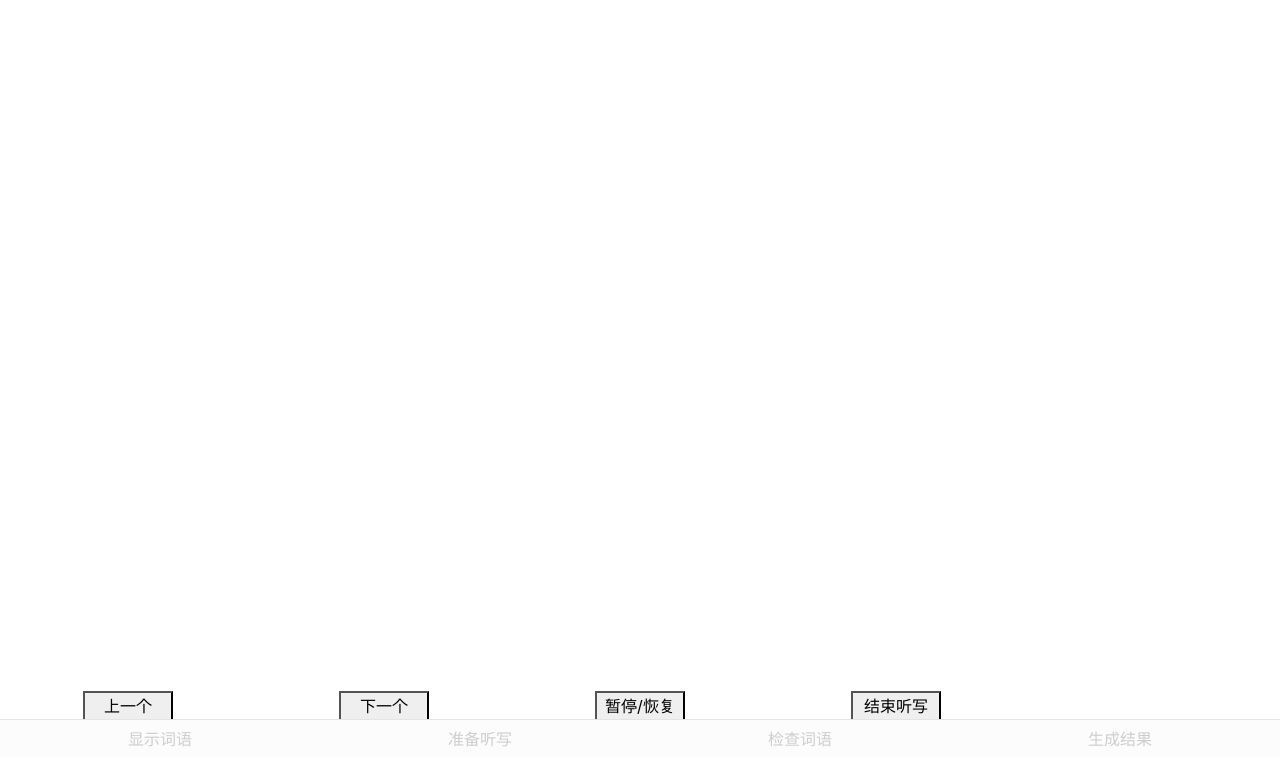
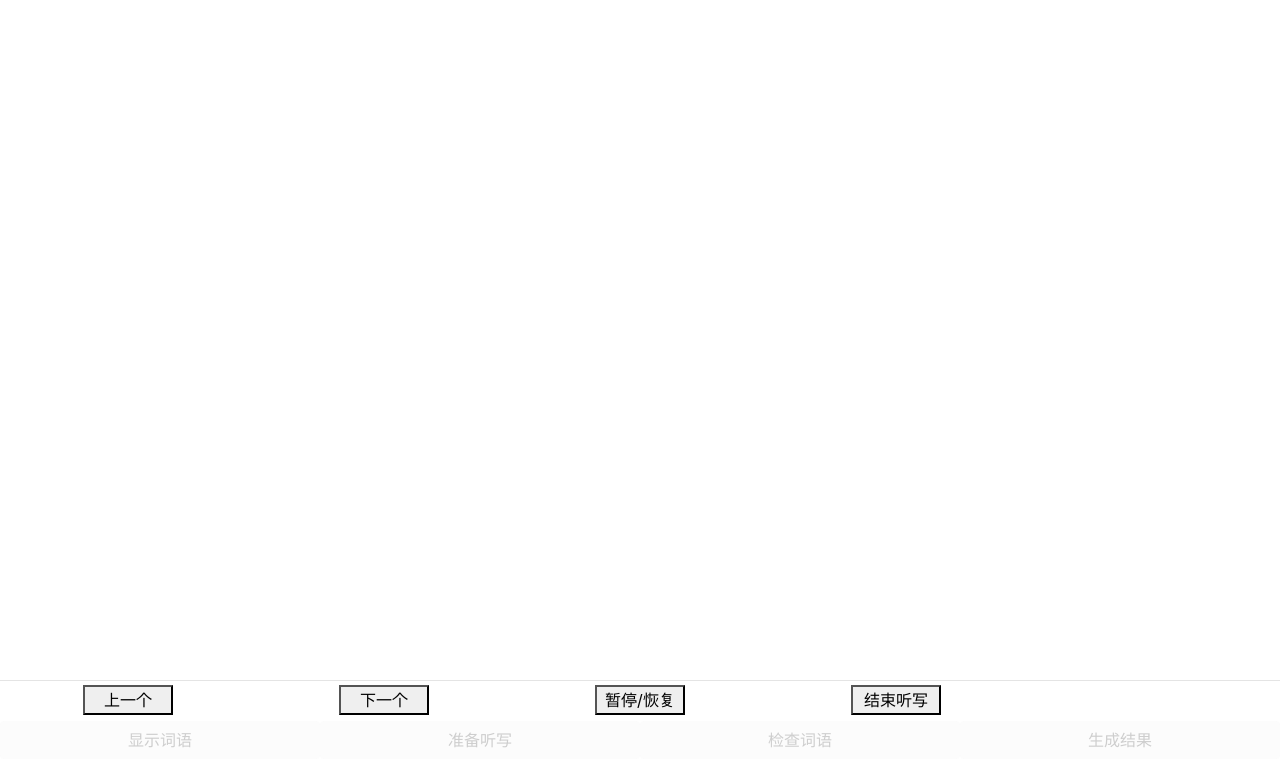
Before and after one commit to wheatear/happyproj, a Django app: template templates/dictation/dictating.html in a window 1280 px wide. Shown: the part 41-800 px from the top of the page. Run offline with Django 3.2, Linux system fonts and the light colour scheme; the template is opened without the code that fills it, so the values that code supplies are empty; parts of the project's set-up code (start-up, migrations or seed data) failed here and were passed over; some libraries are stand-ins or nearby versions.

Commit message:
dictating

```diff
--- a/static/dictation/css/dictating.css
+++ b/static/dictation/css/dictating.css
@@ -27,10 +27,10 @@
 
 
 .playerpanel{
-    position:absolute;
-    left:0;
-    right:0;
-    bottom:0;
+    /*position:absolute;*/
+    /*left:0;*/
+    /*right:0;*/
+    /*bottom:0;*/
     height:40px;
     text-align:center;
 }
@@ -48,14 +48,14 @@
     margin:4px auto 0;
 }
 
-#play{
-    position:absolute;
-    left:0;
-    right:0;
-    bottom:40px;
-    height:80px;
-    text-align:center;
-}
+/*#play{*/
+    /*position:absolute;*/
+    /*left:0;*/
+    /*right:0;*/
+    /*bottom:40px;*/
+    /*height:80px;*/
+    /*text-align:center;*/
+/*}*/
 
 #pinyin{
     width:300px;
--- a/static/dictation/css/main.css
+++ b/static/dictation/css/main.css
@@ -62,7 +62,7 @@
     left:0;
     top:40px;
     right:0;
-    bottom:40px;
+    bottom:80px;
     /*color:red;*/
     overflow:auto;
     font-size: 0;
@@ -124,7 +124,7 @@
 }
 
 .footer_part {
-    height:40px;
+    /*height:40px;*/
     position: absolute;
     left: 0;
     bottom: 0;
@@ -143,7 +143,3 @@
     font-size:16px;
     margin:4px auto 0;
 }
-#create{
-    /*font-size:16px;*/
-    /*margin:4px auto 0;*/
-}
--- a/templates/dictation/dictating.html
+++ b/templates/dictation/dictating.html
@@ -34,6 +34,9 @@
         <div  id="words">
 
         </div>
+
+    </div>
+    <div class="footer_part clearfix">
         <div id="play"><div class="cy" id="playercontainer"></div></div>
         <div class="playerpanel clearfix">
             <div><button type="button" class="playerbutton" id="prevWord">上一个</button></div>
@@ -41,13 +44,13 @@
             <div><button type="button" class="playerbutton" id="pause">暂停/恢复</button></div>
             <div><button type="button" class="playerbutton" id="stop">结束听写</button></div>
         </div>
-    </div>
-    <div class="footer_part clearfix">
+
+        <div>
             <div><button type="button" class="btn btn-default rootnav" id="dispWord">显示词语</button></div>
             <div><button type="button" class="btn btn-default rootnav" id="toPlay">开始听写</button></div>
             <div><button type="button" class="btn btn-default rootnav" id="checkWord">检查词语</button></div>
             <div><button type="button" class="btn btn-default rootnav" id="saveTest">生成结果</button></div>
-
+        </div>
         {#        <div><button class="footbtn" id="create">创建</button></div>#}
         {#        <div><button class="footbtn" id="dictation">听写</button></div>#}
         {#        <div><button class="footbtn" id="dictation1">听写</button></div>#}
--- a/templates/dictation/index.html
+++ b/templates/dictation/index.html
@@ -91,11 +91,14 @@
 
     </div>
     <div class="footer_part clearfix">
+
+        <div>
             <div><button class="footbtn rootnav" id="create">创建</button></div>
             <div><button class="footbtn rootnav" id="dictation">听写</button></div>
             <div><button class="footbtn rootnav" id="record">记录</button></div>
             <div><button class="footbtn rootnav" id="errword">错词</button></div>
         </div>
+    </div>
 
 </div>
 </body>
```
Lines whose indentation alone changed are shown as unchanged.
